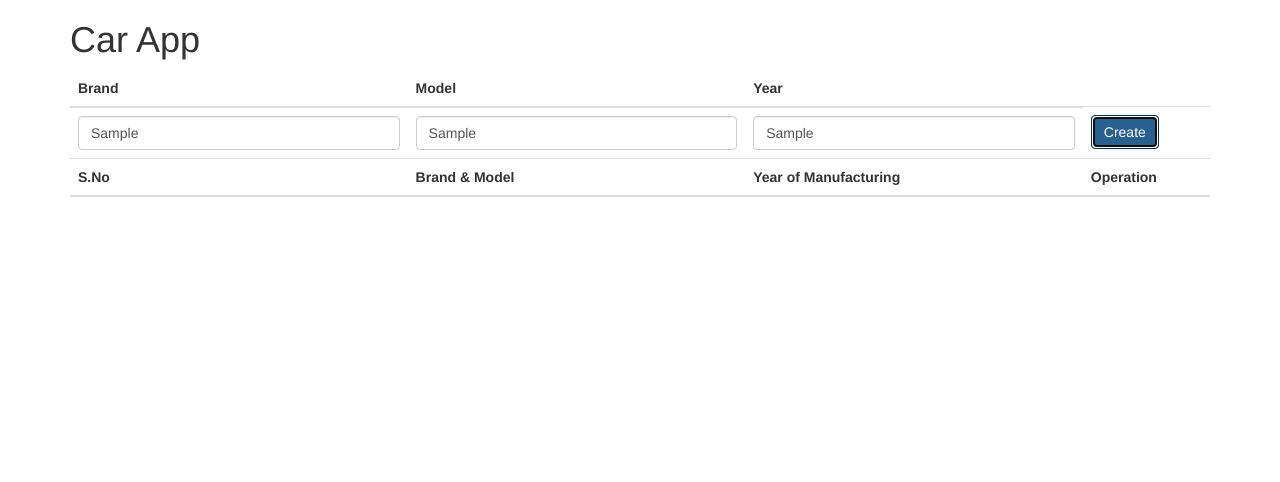
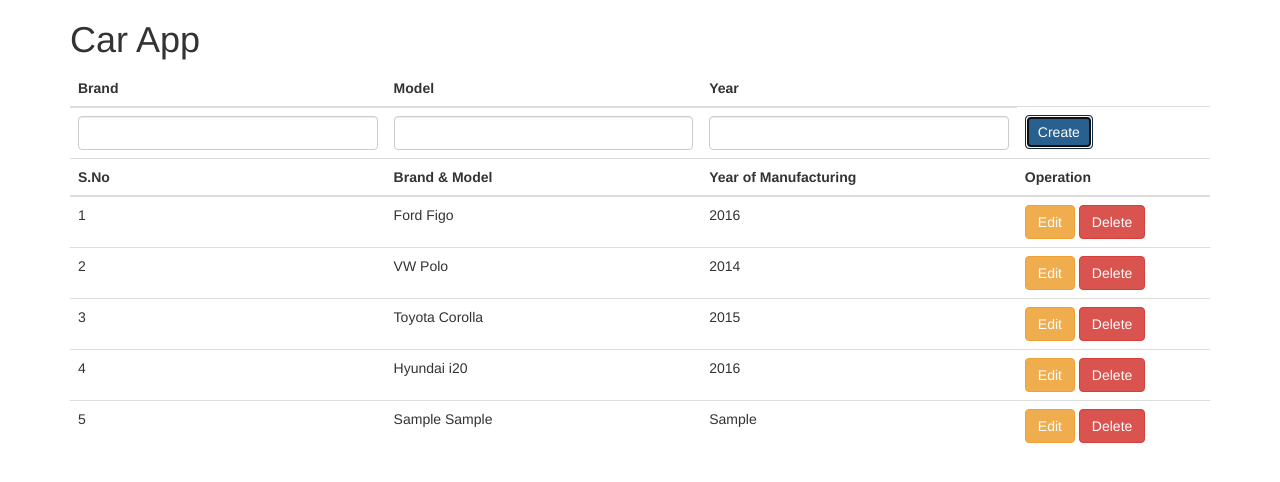
Before and after one commit to jbrianlopez/backbone, a plain HTML site: page index.html in a window 1280 px wide. Both pictures are taken after typing "Sample", "Sample", "Sample" into the empty fields and a click on the button "Create". Drawn offline with Linux system fonts and the light colour scheme.

Commit message:
bugs fixed, working

```diff
--- a/index.html
+++ b/index.html
@@ -19,7 +19,7 @@
         <td><input class="form-control brand-input"></td>
         <td><input class="form-control model-input"></td>
         <td><input class="form-control year-input"></td>
-        <td><button class="btn btn-primary add-car">Create</td>
+        <td><button class="btn btn-primary add-car">Create</button></td>
       </tr>
       <tr>
         <th>S.No</th>
@@ -33,7 +33,7 @@
 </div>
 
 <script type="text/template" class="cars-list-template">
-  <td><span class="serial"></span></td>
+  <td><span class="serial"><%= serial %></span></td>
   <td><span class="model"><%= brand %> <%= model %></span></td>
   <td><span class="year"><%= year %></span></td>
   <td><button class="btn btn-warning edit-car">Edit</button>
@@ -50,6 +50,5 @@
     <script src="scripts.js">
 
     </script>
-    </script>
   </body>
 </html>
--- a/scripts.js
+++ b/scripts.js
@@ -3,7 +3,7 @@
 
 var Car = Backbone.Model.extend({
   defaults: {
-    // serial: '',
+    serial: '',
     brand: '',
     model: '',
     year: ''
@@ -16,20 +16,36 @@
 
 // instantiate two Cars
 var car1 = new Car({
+  serial: '1',
   brand: 'Ford',
   model: 'Figo',
   year: '2016'
 })
 
 var car2 = new Car({
+  serial: '2',
   brand: 'VW',
   model: 'Polo',
   year: '2014'
 })
 
+var car3 = new Car({
+  serial: '3',
+  brand: 'Toyota',
+  model: 'Corolla',
+  year: '2015'
+})
+
+var car4 = new Car({
+  serial: '4',
+  brand: 'Hyundai',
+  model: 'i20',
+  year: '2016'
+})
+
 // instantiate a collection
 
-var cars = new Cars([car1, car2])
+var cars = new Cars([car1, car2, car3, car4])
 
 // VIEWS
 // For one car
@@ -60,30 +76,30 @@
     this.$('.model').html('<input type="text" class="form-control model-update" value="' + model + '">')
     this.$('.year').html('<input type="text" class="form-control year-update" value="' + year + '">')
   },
-  update: function() {
-    this.model.set('serial', $('.serial-update').val())
-    this.model.set('model', $('.model-update').val())
-    this.model.set('year', $('.year-update').val())
-    this.model.set('brand', $('.brand-update').val())
-  },
+  // update: function() {
+  //   this.model.set('serial', $('.serial-update').val())
+  //   this.model.set('model', $('.model-update').val())
+  //   this.model.set('year', $('.year-update').val())
+  //   this.model.set('brand', $('.brand-update').val())
+  // },
   cancel: function() {
     carsView.render()
   },
   delete: function() {
     this.model.destroy()
   },
-  // update: function() {
-  //   this.model.set({'serial':this.$('.serial-update').val(),
-	// 		'model':this.$('.model-update').val(),
-	// 		'year':this.$('.year-update').val()});
-  // },
+  update: function() {
+    this.model.set({'serial':this.$('.serial-update').val(),
+			'model':this.$('.model-update').val(),
+      'brand':this.$('.brand-update').val(),
+			'year':this.$('.year-update').val()});
+  },
   render: function() {
     this.$el.html(this.template(this.model.toJSON()
     ))
     return this;
   }
 })
-
 
 // VIEWS for all cars
 var CarsView = Backbone.View.extend({
@@ -93,9 +109,7 @@
     var self = this;
     this.model.on('add', this.render, this);
     this.model.on('change', function() {
-      setTimeout(function(){
         self.render();
-      }, 400)
     }, this)
     this.model.on('remove', this.render, this)
   },
@@ -113,23 +127,23 @@
 
 
 $(document).ready(function() {
+  carsView.render().el
+  var i = 5
   $('.add-car').on('click', function() {
-    // var i = 0;
-    // i++;
+
     console.log(i)
     var car = new Car ({
-      // serial: $('.serial').val(i),
+      serial: i++,
       brand: $('.brand-input').val(),
       model: $('.model-input').val(),
       year: $('.year-input').val()
     })
-    // $('.serial').val(i);
+
     $('.brand-input').val('');
     $('.model-input').val('');
     $('.year-input').val('');
     console.log(car.toJSON());
     cars.add(car);
-      // i++;
+
   })
 })
-// var carsView = new CarsView();
```
